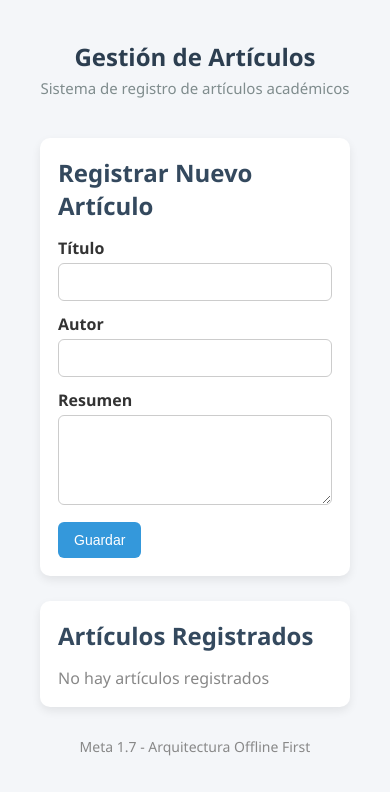
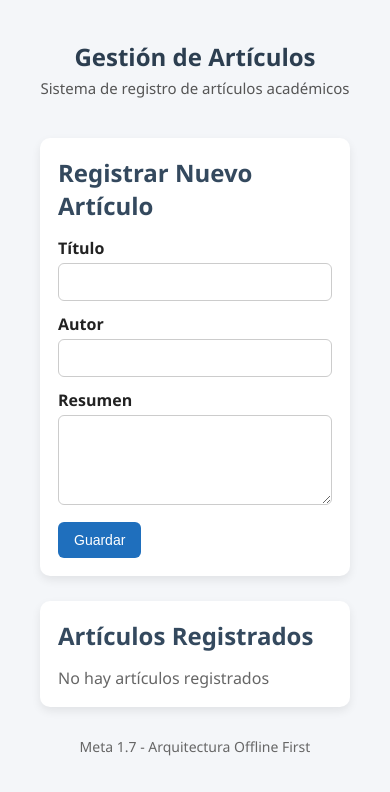
Before and after one commit to LuisFPD/Meta1.6, a website: page public/index.html in a window 390 px wide. Drawn offline with Linux system fonts and the light colour scheme; no server answers.

Commit message:
Meta 1.9 - Incremento final de la PWA_Lighthouse
Se modificaron tanto el html como el styles para obtener calificaciones perfectas en el lighthouse

```diff
--- a/public/index.html
+++ b/public/index.html
@@ -1,59 +1,41 @@
 <!DOCTYPE html>
 <html lang="es">
-
 <head>
-
 <meta charset="UTF-8">
 <meta name="viewport" content="width=device-width, initial-scale=1.0">
-
 <meta name="description" content="Aplicación web offline-first para la gestión de artículos académicos.">
-
 <title>Gestión de Artículos</title>
-
 <link rel="stylesheet" href="styles.css">
-
 </head>
-
 <body>
-
 <header>
     <h1>Gestión de Artículos</h1>
     <p class="subtitle">Sistema de registro de artículos académicos</p>
 </header>
 
 <main>
-
     <section class="card">
-
         <h2>Registrar Nuevo Artículo</h2>
-
         <form id="formArticulo">
-
-<label>Título</label>
+            <label for="titulo">Título</label>
             <input type="text" id="titulo" required>
 
-<label>Autor</label>
+            <label for="autor">Autor</label>
             <input type="text" id="autor" required>
 
-<label>Resumen</label>
+            <label for="resumen">Resumen</label>
             <textarea id="resumen" required></textarea>
 
             <button type="submit">Guardar</button>
-
         </form>
-
     </section>
 
     <section class="card">
-
         <h2>Artículos Registrados</h2>
-
         <div id="lista">
             <p class="empty">No hay artículos registrados</p>
         </div>
-
     </section>
-
 </main>
 
 <footer>
@@ -61,6 +43,5 @@
 </footer>
 
 <script src="app.js"></script>
-
 </body>
 </html>
--- a/public/styles.css
+++ b/public/styles.css
@@ -1,38 +1,19 @@
-*{
-box-sizing:border-box;
-margin:0;
-padding:0;
-}
-
+*{ box-sizing:border-box; margin:0; padding:0; }
 body{
     font-family: "Segoe UI", Arial, sans-serif;
     background:#f4f6f9;
-color:#333;
+    color:#222; /* más contraste */
     max-width:900px;
     margin:40px auto;
     padding:20px;
 }
 
 /* Header */
-
-header{
-text-align:center;
-margin-bottom:40px;
-}
-
-header h1{
-font-size:32px;
-color:#2c3e50;
-margin-bottom:5px;
-}
-
-.subtitle{
-color:#7f8c8d;
-font-size:15px;
-}
+header{ text-align:center; margin-bottom:40px; }
+header h1{ font-size:32px; color:#2c3e50; margin-bottom:5px; }
+.subtitle{ color:#555; font-size:15px; } /* más contraste */
 
 /* Cards */
-
 .card{
     background:white;
     padding:25px;
@@ -40,24 +21,11 @@ border-radius:10px;
     box-shadow:0 4px 10px rgba(0,0,0,0.08);
     margin-bottom:25px;
 }
-
-h2{
-margin-bottom:15px;
-color:#34495e;
-}
+h2{ margin-bottom:15px; color:#34495e; }
 
 /* Formulario */
-
-form{
-margin-top:10px;
-}
-
-label{
-font-weight:600;
-margin-bottom:4px;
-display:block;
-}
-
+form{ margin-top:10px; }
+label{ font-weight:600; margin-bottom:4px; display:block; }
 input, textarea{
     width:100%;
     padding:10px;
@@ -67,22 +35,16 @@ border:1px solid #ccc;
     font-size:14px;
     transition:all 0.2s;
 }
-
 input:focus, textarea:focus{
     outline:none;
     border-color:#3498db;
     box-shadow:0 0 4px rgba(52,152,219,0.3);
 }
-
-textarea{
-height:90px;
-resize:vertical;
-}
+textarea{ height:90px; resize:vertical; }
 
 /* Botón */
-
 button{
-background:#3498db;
+    background:#1f6fbd; /* contraste más alto */
     color:white;
     border:none;
     padding:10px 16px;
@@ -91,17 +53,10 @@ font-size:14px;
     cursor:pointer;
     transition:0.2s;
 }
-
-button:hover{
-background:#2980b9;
-}
+button:hover{ background:#155a96; }
 
 /* Lista de artículos */
-
-#lista{
-margin-top:10px;
-}
-
+#lista{ margin-top:10px; }
 .articulo{
     background:#fafafa;
     border:1px solid #e0e0e0;
@@ -110,34 +65,14 @@ border-radius:8px;
     margin-bottom:12px;
     box-shadow:0 2px 5px rgba(0,0,0,0.05);
 }
-
-.empty{
-color:#888;
-}
+.empty{ color:#666; } /* más contraste */
 
 /* Footer */
-
-footer{
-text-align:center;
-margin-top:30px;
-color:#888;
-font-size:14px;
-}
+footer{ text-align:center; margin-top:30px; color:#666; font-size:14px; }
 
 /* Responsive */
-
 @media (max-width:600px){
-
-body{
-margin:20px;
+    body{ margin:20px; }
+    header h1{ font-size:24px; }
+    .card{ padding:18px; }
 }
-
-header h1{
-font-size:24px;
-}
-
-.card{
-padding:18px;
-}
-
-}
```
Lines whose indentation alone changed are shown as unchanged.
